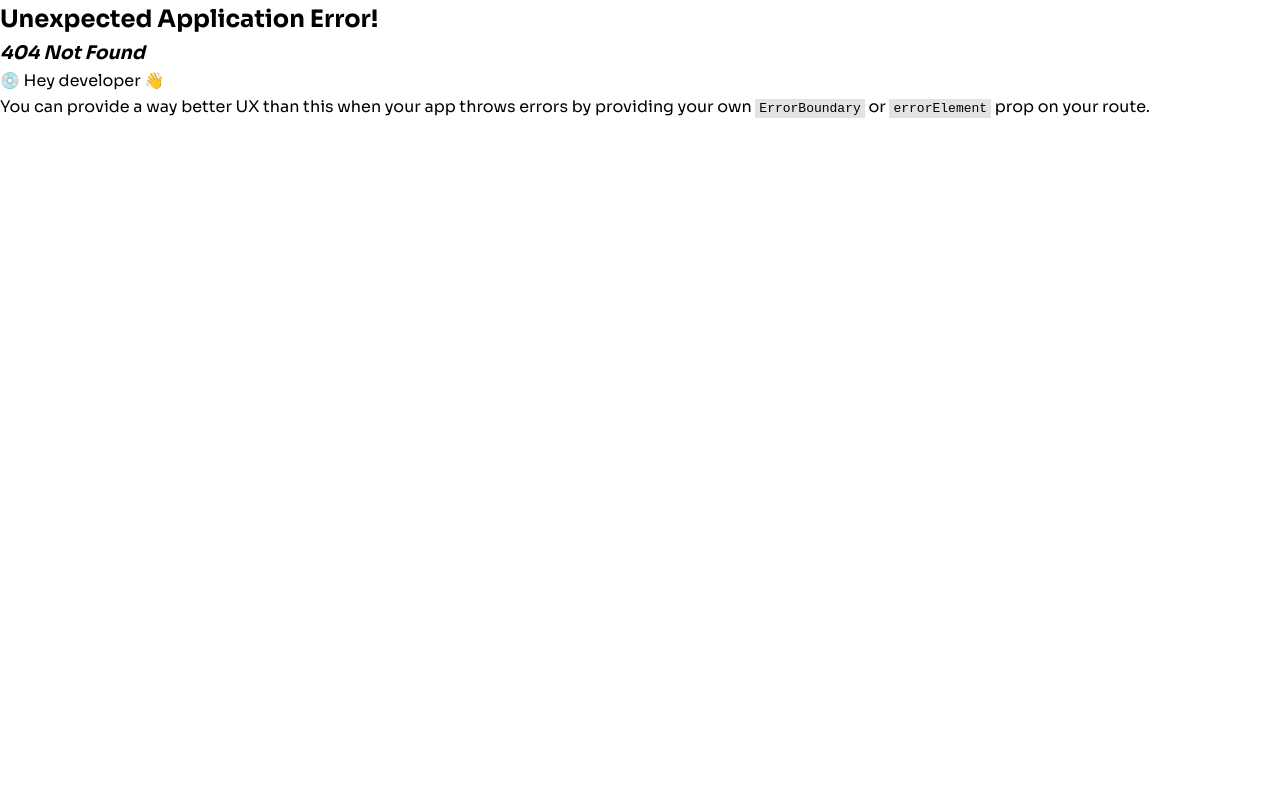
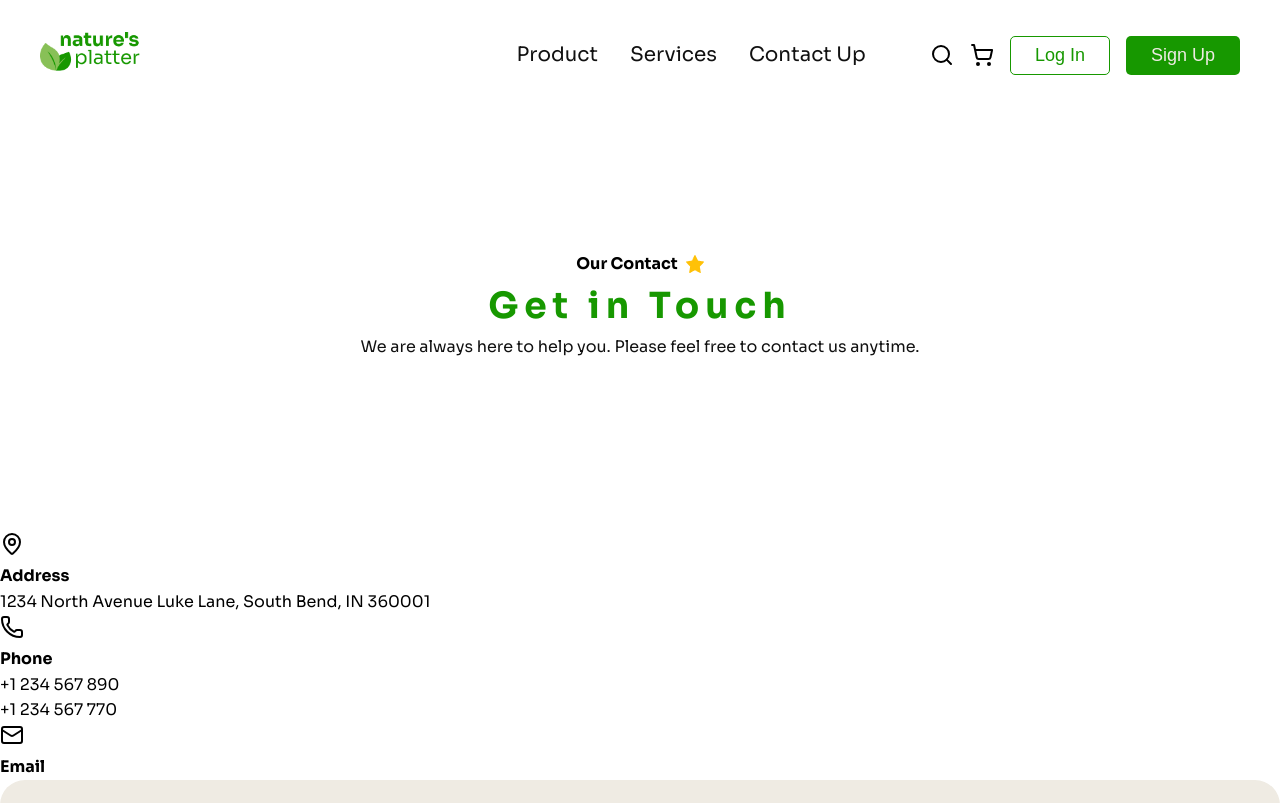
Before and after one commit to shahidul1920/turbo-octo-invention, a React (Vite) app: page /contact in a window 1280 px wide. Before the commit this address had no page. Shown: the top 803 px of the page. Built offline with nearby package versions, Linux system fonts and the light colour scheme.

Commit message:
heading and address

```diff
--- a/src/Routes/RouteNav/Route.jsx
+++ b/src/Routes/RouteNav/Route.jsx
@@ -5,6 +5,7 @@ import LogIn from "../../pages/LogIn";
 import SignUp from "../../pages/SignUp";
 import ProductPage from "../../pages/ProductPage";
 import ServicePage from "../../pages/ServicePage";
+import ContactPage from "../../pages/ContactPage";
 
 
 
@@ -33,6 +34,10 @@ const router = createBrowserRouter([
             {
                 path: '/services',
                 element: <ServicePage />,
+            },
+            {
+                path: '/contact',
+                element: <ContactPage />,
             }
         ]
     }
--- /dev/null
+++ b/src/pages/ContactPage.jsx
@@ -0,0 +1,41 @@
+import { Mail, MapPin, Phone } from "lucide-react";
+import React from "react";
+
+export default function ContactPage() {
+  return (
+    <div>
+      <div className="textNtitle">
+        <div className="subTitle flex flex-cn">
+          <h4>Our Contact</h4>
+          <img src="./star.png" alt="" />
+        </div>
+        <div className="title">
+          <h1>Get in Touch</h1>
+          <p>
+            We are always here to help you. Please feel free to contact us
+            anytime.
+          </p>
+        </div>
+      </div>
+
+      <div className="contactDetails conrainer">
+        <div className="card location">
+          <MapPin />
+          <h4>Address</h4>
+          <p>1234 North Avenue Luke Lane, South Bend, IN 360001</p>
+        </div>
+        <div className="card phone">
+          <Phone />
+          <h4>Phone</h4>
+          <p>+1 234 567 890</p>
+          <p>+1 234 567 770</p>
+        </div>
+        <div className="card email">
+          <Mail />
+          <h4>Email</h4>
+          <p></p>
+        </div>
+      </div>
+    </div>
+  );
+}
--- a/src/scss/_design.scss
+++ b/src/scss/_design.scss
@@ -674,3 +674,32 @@ header{
         }
     }
 }
+
+
+// contact page
+
+.textNtitle{
+    padding: 140px 0;
+    .subTitle{
+        gap: .5rem;
+        align-items: center;
+        justify-content: center;
+    }
+    .title{
+        text-align: center;
+        h1{
+            font-size: 36px;
+            color: var(--primary);
+            letter-spacing: 6px;
+        }
+        p{
+            font-size: 16px;
+            color: var(--text);
+            margin: 0;
+            span{
+                color: var(--primary);
+            }
+            margin-bottom: 2rem;
+        }
+    }
+}
--- a/src/scss/index.css
+++ b/src/scss/index.css
@@ -735,6 +735,32 @@ header .mainheader .flexnav {
   color: var(--primary);
 }
 
+.textNtitle {
+  padding: 140px 0;
+}
+.textNtitle .subTitle {
+  gap: 0.5rem;
+  align-items: center;
+  justify-content: center;
+}
+.textNtitle .title {
+  text-align: center;
+}
+.textNtitle .title h1 {
+  font-size: 36px;
+  color: var(--primary);
+  letter-spacing: 6px;
+}
+.textNtitle .title p {
+  font-size: 16px;
+  color: var(--text);
+  margin: 0;
+  margin-bottom: 2rem;
+}
+.textNtitle .title p span {
+  color: var(--primary);
+}
+
 .navIcnM {
   display: none;
 }
```
Also changed, not shown: src/pages/ServicePage.jsx (+56 -41 lines), 1 other file (tests, documents, lock files or other folders).
